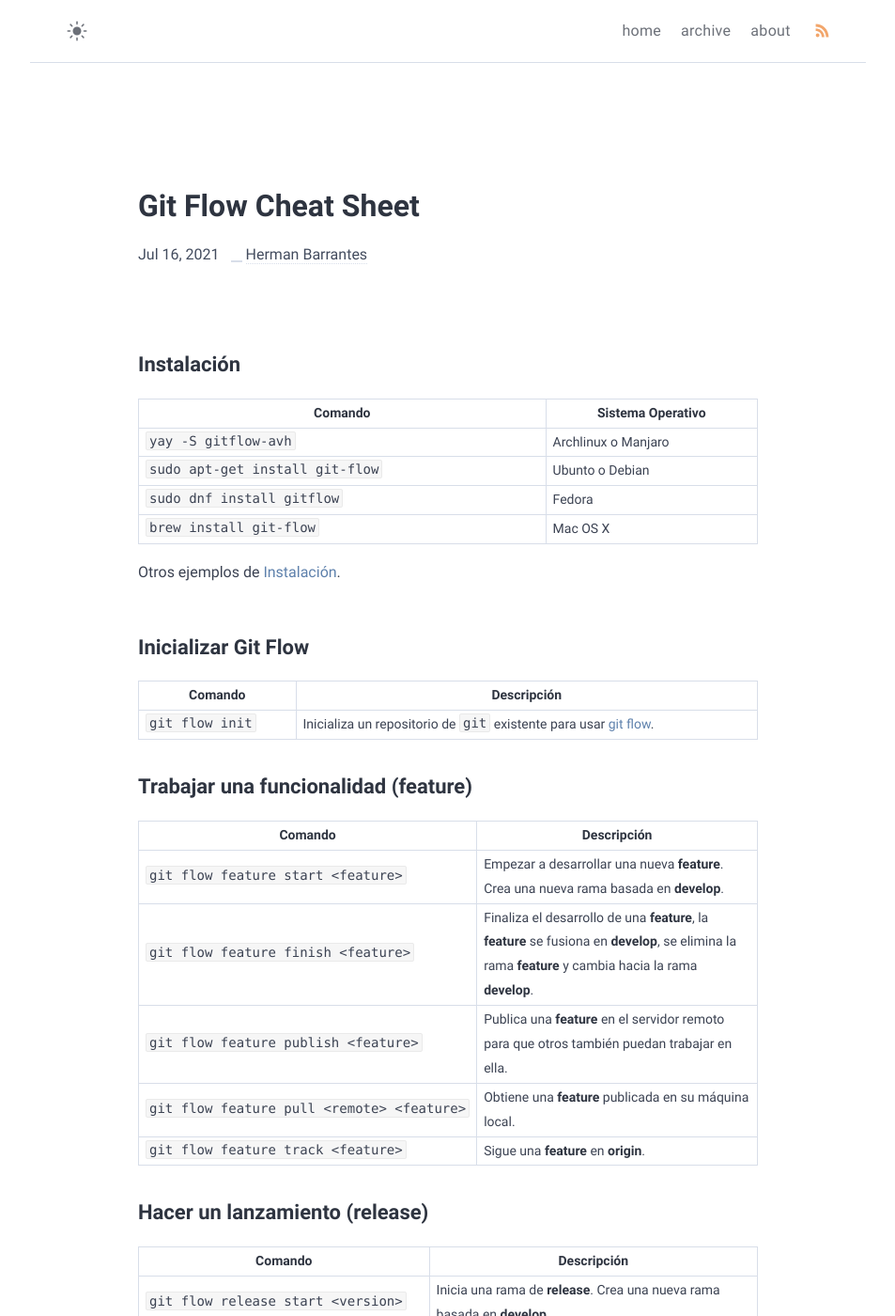
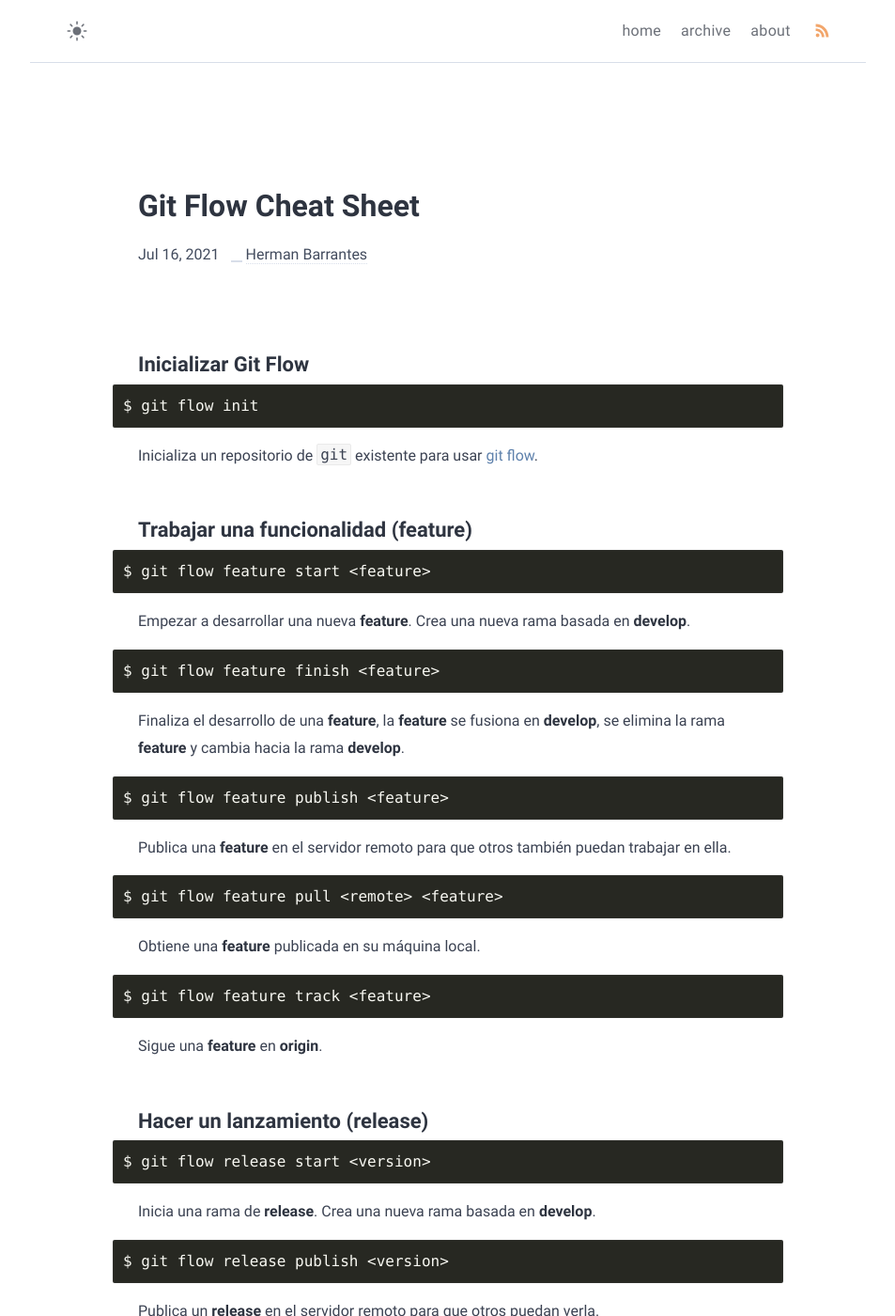
Before and after one commit to barrantesgerman/blog, a Jekyll site: the page built from _posts/2021-07-16-git-flow-cheat-sheet.md, in a window 1280 px wide and 1400 px high. Shown: the whole window at 94% size, without its empty margins (163-1116 px from the left). Built offline with Jekyll 4.4.1, drawn with Linux system fonts in a browser that asks for light colours; some of the changed text lies outside the part shown.

Commit message:
Se revierte el diseño con tabla

````diff
--- a/_posts/2021-07-16-git-flow-cheat-sheet.md
+++ b/_posts/2021-07-16-git-flow-cheat-sheet.md
@@ -5,47 +5,79 @@ date: 2021-07-16 12:57:00 -0600
 categories: desarrollo
 ---
 
-## Instalación
-
-| Comando                         | Sistema Operativo   |
-| ------------------------------- | ------------------- |
-| `yay -S gitflow-avh`            | Archlinux o Manjaro |
-| `sudo apt-get install git-flow` | Ubunto o Debian     |
-| `sudo dnf install gitflow`      | Fedora              |
-| `brew install git-flow`         | Mac OS X            |
-
-Otros ejemplos de [Instalación](https://github.com/nvie/gitflow/wiki/Installation).
-
 ## Inicializar Git Flow
 
-| Comando         | Descripción                                                  |
-| --------------- | ------------------------------------------------------------ |
-| `git flow init` | Inicializa un repositorio de `git` existente para usar [git flow](https://danielkummer.github.io/git-flow-cheatsheet/). |
+```bash
+$ git flow init
+```
+
+Inicializa un repositorio de `git` existente para usar [git flow](https://danielkummer.github.io/git-flow-cheatsheet/).
 
 ## Trabajar una funcionalidad (feature)
 
-| Comando                                    | Descripción                                                  |
-| ------------------------------------------ | ------------------------------------------------------------ |
-| `git flow feature start <feature>`         | Empezar a desarrollar una nueva **feature**. Crea una nueva rama basada en **develop**. |
-| `git flow feature finish <feature>`        | Finaliza el desarrollo de una **feature**, la **feature** se fusiona en **develop**, se elimina la rama **feature** y cambia hacia la rama **develop**. |
-| `git flow feature publish <feature>`       | Publica una **feature** en el servidor remoto para que otros también puedan trabajar en ella. |
-| `git flow feature pull <remote> <feature>` | Obtiene una **feature** publicada en su máquina local.       |
-| `git flow feature track <feature>`         | Sigue una **feature** en **origin**.                         |
+```bash
+$ git flow feature start <feature>
+```
+
+Empezar a desarrollar una nueva **feature**. Crea una nueva rama basada en **develop**.
+
+```bash
+$ git flow feature finish <feature>
+```
+
+Finaliza el desarrollo de una **feature**, la **feature** se fusiona en **develop**, se elimina la rama **feature** y cambia hacia la rama **develop**.
+
+```bash
+$ git flow feature publish <feature>
+```
+
+Publica una **feature** en el servidor remoto para que otros también puedan trabajar en ella.
+
+```bash
+$ git flow feature pull <remote> <feature>
+```
+
+Obtiene una **feature** publicada en su máquina local.
+
+```bash
+$ git flow feature track <feature>
+```
+
+Sigue una **feature** en **origin**.
 
 ## Hacer un lanzamiento (release)
 
-| Comando                              | Descripción                                                  |
-| ------------------------------------ | ------------------------------------------------------------ |
-| `git flow release start <version>`   | Inicia una rama de **release**. Crea una nueva rama basada en **develop**. |
-| `git flow release publish <version>` | Publica un **release** en el servidor remoto para que otros puedan verla. |
-| `git flow release finish <version>`  | Termina el desarrollo de un **release**, el **release** se fusiona en **master**, se crea un **tag** en **master** con la `<version>`, el **master** se fusiona en **develop** y se elimina la rama **release**, finalmente cambia hacia la rama **develop**. |
+```bash
+$ git flow release start <version>
+```
+
+Inicia una rama de **release**. Crea una nueva rama basada en **develop**.
+
+```bash
+$ git flow release publish <version>
+```
+
+Publica un **release** en el servidor remoto para que otros puedan verla.
+
+```bash
+$ git flow release finish <version>
+```
+
+Termina el desarrollo de un **release**, el **release** se fusiona en **master**, se crea un **tag** en **master** con la `<version>`, el **master** se fusiona en **develop** y se elimina la rama **release**, finalmente cambia hacia la rama **develop**.
 
 ## Corregir incidencias (hotfix)
 
-| Comando                            | Descripción                                                  |
-| ---------------------------------- | ------------------------------------------------------------ |
-| `git flow hotfix start <version>`  | Inicia una nueva rama de **hotfix**. Crea una nueva rama basada en **master**. |
-| `git flow hotfix finish <version>` | Termina un **hotfix**, el **hotfix** se fusiona en **develop** y **master**. se crea un **tag** en **master** con la `<version>`. |
+```bash
+$ git flow hotfix start <version>
+```
+
+Inicia una nueva rama de **hotfix**. Crea una nueva rama basada en **master**.
+
+```bash
+$ git flow hotfix finish <version>
+```
+
+Termina un **hotfix**, el **hotfix** se fusiona en **develop** y **master**. se crea un **tag** en **master** con la `<version>`.
 
 ## Resumen de Comandos
 
````
